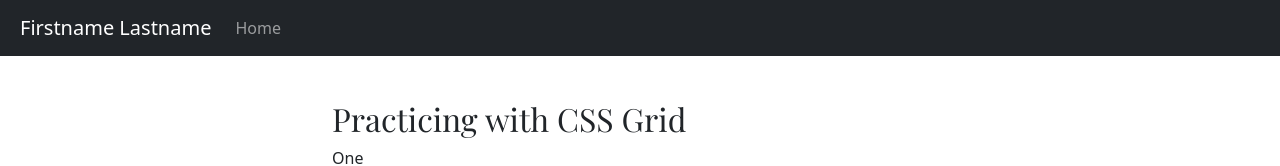
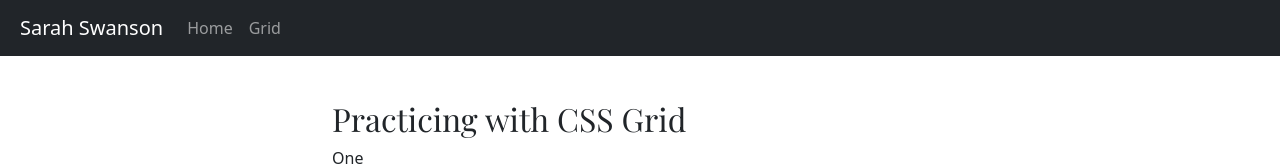
Before and after one commit to Sarah-Swanson/Sarah-Swanson.github.io, a plain HTML site: page grid.html in a window 1280 px wide. Shown: the top 166 px of the page. Drawn offline with nearby package versions, Linux system fonts and the light colour scheme.

Commit message:
Update grid.html
renamed pages with first and last name

```diff
--- a/grid.html
+++ b/grid.html
@@ -5,7 +5,7 @@
   <meta name="viewport" content="width=device-width, initial-scale=1, shrink-to-fit=no">
   <meta name="description" content="">
   <meta name="author" content="">
-  <title>Grid: Firstname Lastname</title>
+  <title>Grid: Sarah Swanson</title>
   <link rel="canonical" href="https://getbootstrap.com/docs/4.0/examples/starter-template/">
   <!-- Bootstrap core CSS -->
   <link href="css/styles.css" rel="stylesheet">
@@ -15,7 +15,7 @@
 </head>
 <body>
 <nav class="navbar navbar-expand-md navbar-dark bg-dark fixed-top">
-  <a class="navbar-brand" href="#">Firstname Lastname</a>
+  <a class="navbar-brand" href="#">Sarah Swanson</a>
   <button class="navbar-toggler" type="button" data-toggle="collapse" data-target="#navbarsExampleDefault" aria-controls="navbarsExampleDefault" aria-expanded="false" aria-label="Toggle navigation">
     <span class="navbar-toggler-icon"></span>
   </button>
@@ -23,6 +23,9 @@
     <ul class="navbar-nav mr-auto">
       <li class="nav-item active">
         <a class="nav-link" href="index.html">Home</a>
+      </li>
+       <li class="nav-item">
+        <a class="nav-link" href="grid.html">Grid</a>
       </li>
     </ul>
   </div>
```
